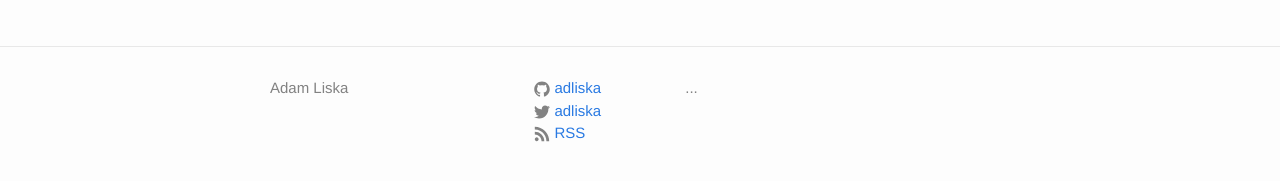
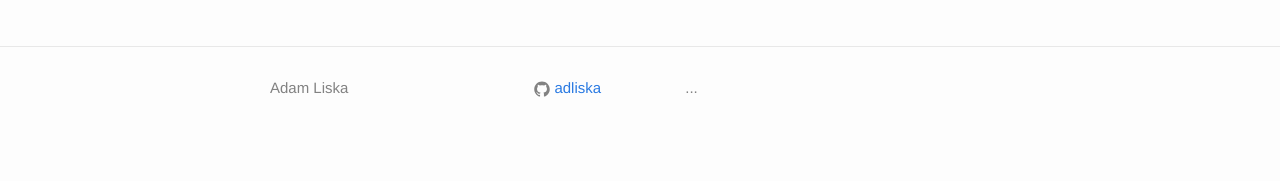
Before and after one commit to adliska/adliska.github.io, a Jekyll site: the page built from index.md, in a window 1280 px wide. Shown: the part 376-557 px from the top of the page. Built offline with Jekyll 4.4.1, drawn with Linux system fonts in a browser that asks for light colours.

Commit message:
changed footer

```diff
--- a/_includes/footer.html
+++ b/_includes/footer.html
@@ -27,40 +27,6 @@
                 </a>
                 </li>
                 {% endif %}
-
-                {% if site.twitter_username %}
-                <li>
-                <a href="https://twitter.com/{{ site.twitter_username }}">
-                    <span class="icon  icon--twitter">
-                        <svg viewBox="0 0 16 16">
-                        <path fill="#828282" d="M15.969,3.058c-0.586,0.26-1.217,0.436-1.878,0.515c0.675-0.405,1.194-1.045,1.438-1.809
-                        c-0.632,0.375-1.332,0.647-2.076,0.793c-0.596-0.636-1.446-1.033-2.387-1.033c-1.806,0-3.27,1.464-3.27,3.27 c0,0.256,0.029,0.506,0.085,0.745C5.163,5.404,2.753,4.102,1.14,2.124C0.859,2.607,0.698,3.168,0.698,3.767 c0,1.134,0.577,2.135,1.455,2.722C1.616,6.472,1.112,6.325,0.671,6.08c0,0.014,0,0.027,0,0.041c0,1.584,1.127,2.906,2.623,3.206 C3.02,9.402,2.731,9.442,2.433,9.442c-0.211,0-0.416-0.021-0.615-0.059c0.416,1.299,1.624,2.245,3.055,2.271 c-1.119,0.877-2.529,1.4-4.061,1.4c-0.264,0-0.524-0.015-0.78-0.046c1.447,0.928,3.166,1.469,5.013,1.469 c6.015,0,9.304-4.983,9.304-9.304c0-0.142-0.003-0.283-0.009-0.423C14.976,4.29,15.531,3.714,15.969,3.058z"/>
-                        </svg>
-                    </span>
-
-                    <span class="username">{{ site.twitter_username }}</span>
-                </a>
-                </li>
-                {% endif %}
-                <li>
-                <a class="page-link" href="{{ "/feed.xml" | prepend: site.baseurl }}">
-                    <span class="icon">
-                        <svg version="1.1" id="Icons" xmlns="http://www.w3.org/2000/svg" xmlns:xlink="http://www.w3.org/1999/xlink" x="0px" y="0px"
-                            viewBox="0 0 100 100" style="enable-background:new 0 0 100 100;" xml:space="preserve">
-                            <path id="RSS" d="M25.4,74.569c2.18,2.177,3.506,5.131,3.514,8.42c-0.008,3.283-1.334,6.237-3.506,8.406L25.4,91.399
-                            c-2.176,2.166-5.148,3.49-8.453,3.49c-3.301,0-6.266-1.328-8.441-3.494C6.336,89.227,5,86.276,5,82.989
-                            c0-3.289,1.336-6.25,3.506-8.423v0.003c2.176-2.168,5.141-3.502,8.441-3.502C20.252,71.067,23.221,72.404,25.4,74.569z M25.4,74.566
-                            v0.003c0.004,0,0.004,0,0.004,0L25.4,74.566z M8.506,91.399c0,0,0,0,0-0.004c-0.004,0-0.004,0-0.004,0L8.506,91.399z M5.01,35.604
-                            v17.185c11.219,0.007,21.83,4.414,29.771,12.367c7.939,7.928,12.328,18.555,12.346,29.813h0.006V95h17.256
-                            c-0.014-16.37-6.668-31.198-17.426-41.964C36.203,42.272,21.381,35.614,5.01,35.604z M5.041,5v17.177
-                            C45.145,22.206,77.746,54.858,77.773,95H95c-0.012-24.81-10.096-47.288-26.393-63.596C52.305,15.101,29.842,5.011,5.041,5z"/>
-                        </svg>
-                    </span>
-
-                    <span class="username">RSS</span>
-                </a>
-                </li>
-
             </ul>
         </div>
 
```
Also changed, not shown: 1 other file.
